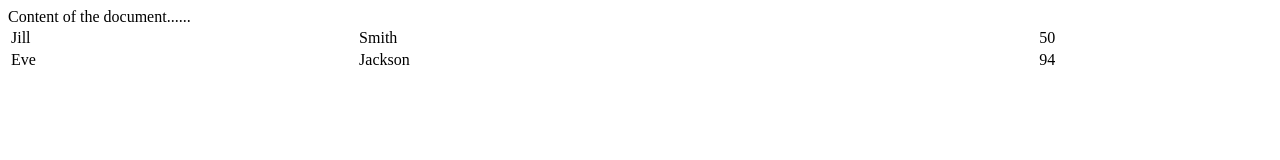
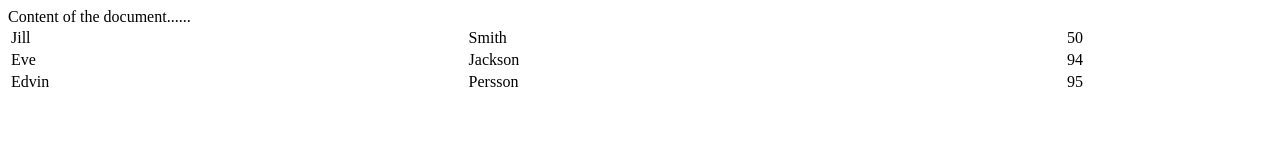
Before and after one commit to Edvexts/Hello-world-2, a plain HTML site: page index.html in a window 1280 px wide. Drawn offline with Linux system fonts and the light colour scheme.

Commit message:
Second commit

```diff
--- a/index.html
+++ b/index.html
@@ -18,6 +18,11 @@ Content of the document......
     <td>Jackson</td>
     <td>94</td>
   </tr>
+  <tr>
+    <td>Edvin</td>
+    <td>Persson</td>
+    <td>95</td>
+  </tr>
 </table>
 
 </body>
```
